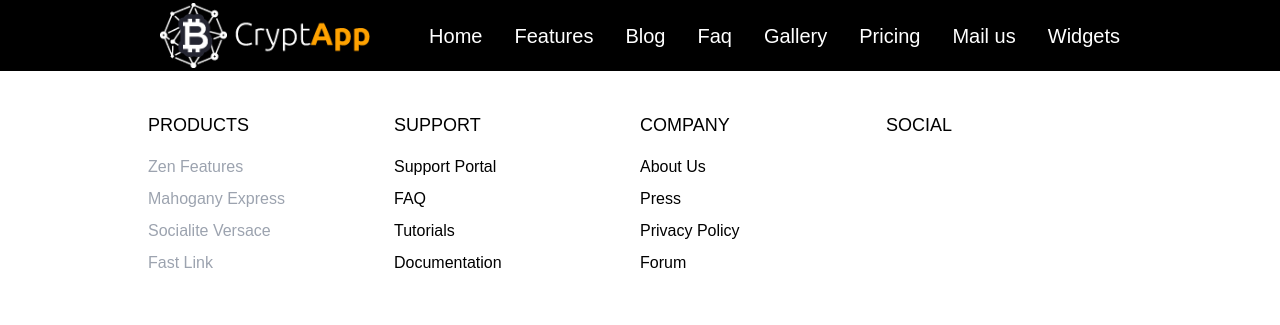
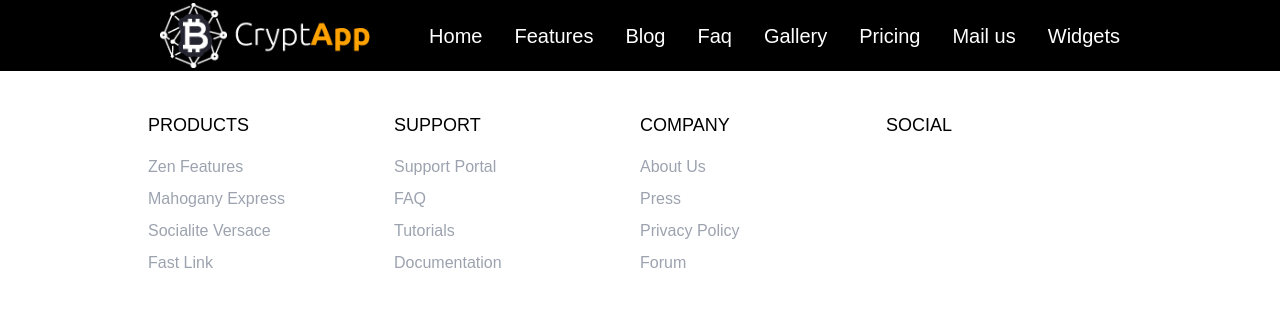
Before and after one commit to blamegg/cyptoapp, a Next.js app: page / in a window 1280 px wide. Shown: the top 325 px of the page. Built offline with nearby package versions, Linux system fonts and the light colour scheme.

Commit message:
navbar, footer

```diff
--- a/src/app/layout.tsx
+++ b/src/app/layout.tsx
@@ -1,6 +1,8 @@
 import type { Metadata } from "next";
 import localFont from "next/font/local";
 import "./globals.css";
+import Navbar from "@/components/Header/Navbar";
+import Footer from "@/components/Footer/Footer";
 
 const geistSans = localFont({
   src: "./fonts/GeistVF.woff",
@@ -27,8 +29,9 @@ export default function RootLayout({
     <html lang="en">
       <body
         className={`${geistSans.variable} ${geistMono.variable} antialiased`}
-      >
+      ><Navbar/>
         {children}
+        <Footer/>
       </body>
     </html>
   );
--- a/src/app/page.tsx
+++ b/src/app/page.tsx
@@ -1,12 +1,8 @@
-import Footer from "@/components/Footer/Footer";
-import Navbar from "@/components/Header/Navbar";
-
+import Image from "next/image";
 
 export default function Home() {
   return (
    <>
-   <Navbar/>
-   <Footer/>
    </>
   );
 }
--- a/src/components/Footer/Footer.tsx
+++ b/src/components/Footer/Footer.tsx
@@ -14,8 +14,8 @@ const Footer = () => {
               <li><a href="#" className="hover:underline">Fast Link</a></li>
             </ul>
           </div>
-          <div className="w-full sm:w-1/4 mb-6 text-black">
-            <h3 className="text-lg font-medium mb-4">SUPPORT</h3>
+          <div className="w-full sm:w-1/4 mb-6 ">
+            <h3 className="text-lg font-medium mb-4 text-black">SUPPORT</h3>
             <ul className="space-y-2">
               <li><a href="#" className="hover:underline">Support Portal</a></li>
               <li><a href="#" className="hover:underline">FAQ</a></li>
@@ -23,8 +23,8 @@ const Footer = () => {
               <li><a href="#" className="hover:underline">Documentation</a></li>
             </ul>
           </div>
-          <div className="w-full sm:w-1/4 mb-6 text-black">
-            <h3 className="text-lg font-medium mb-4">COMPANY</h3>
+          <div className="w-full sm:w-1/4 mb-6 ">
+            <h3 className="text-lg font-medium mb-4 text-black">COMPANY</h3>
             <ul className="space-y-2">
               <li><a href="#" className="hover:underline">About Us</a></li>
               <li><a href="#" className="hover:underline">Press</a></li>
@@ -42,6 +42,7 @@ const Footer = () => {
             </div>
           </div>
         </div>
+        <span className="h-20 w-10 bg-gray-600"></span>
         <div className="text-center mt-10">
           <div className="mb-4">
             <a href="https://cryptapp.wpengine.com/" rel="home">
```
